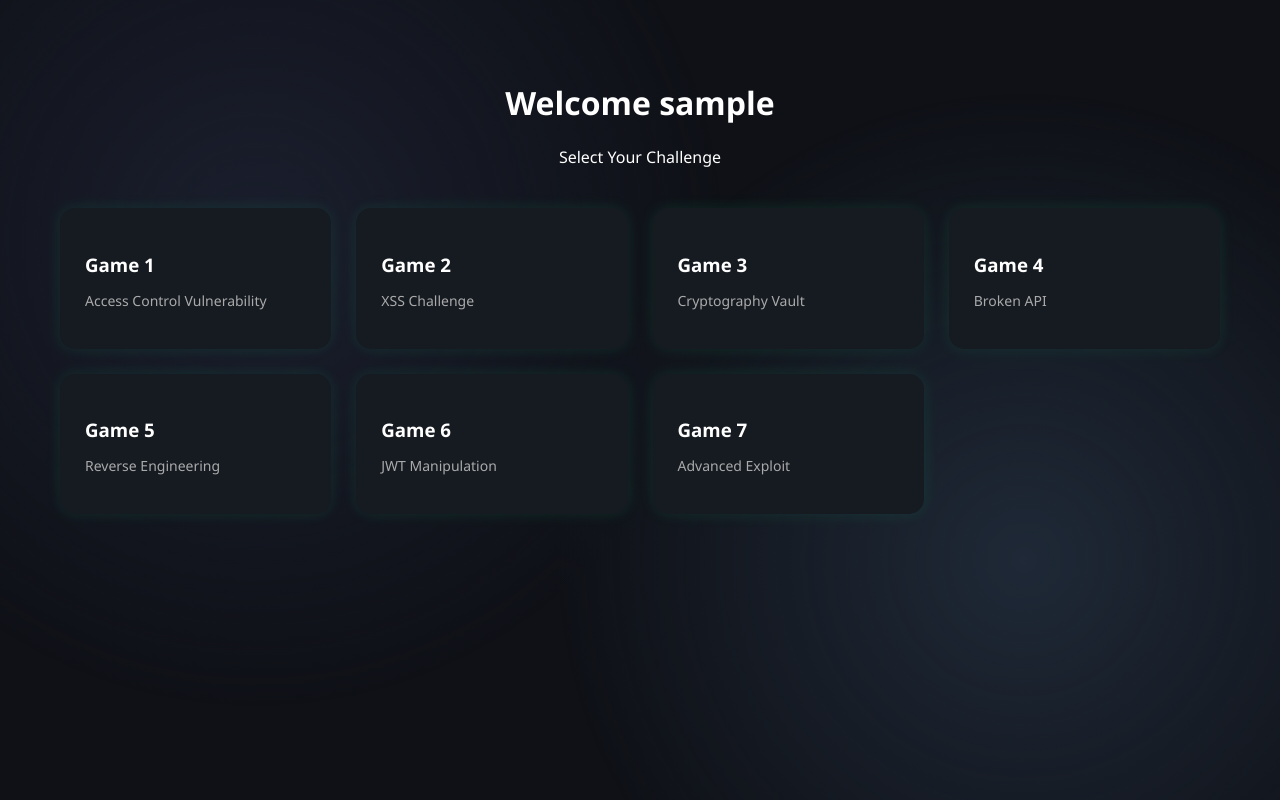
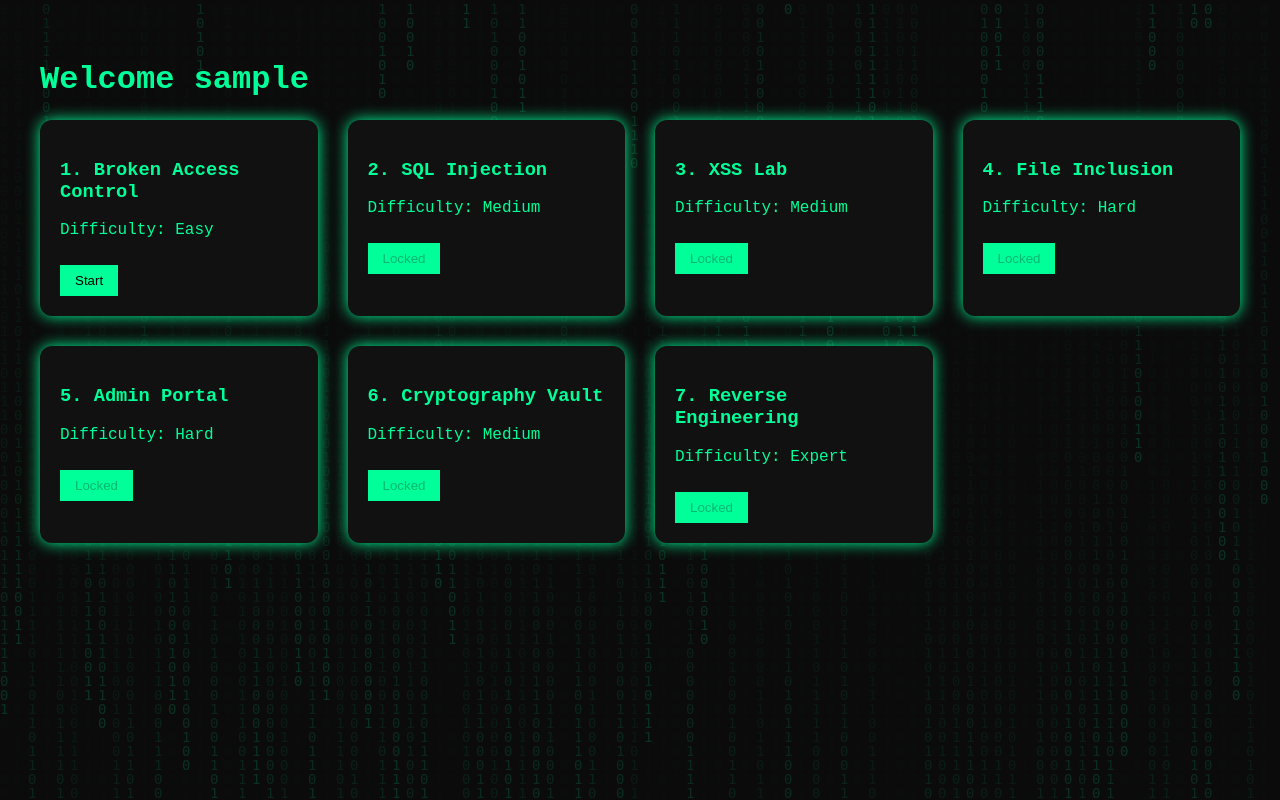
Before and after one commit to pavanmayamandiram-dotcom/ctf-web-challenge, a Flask app: page /dashboard in a window 1280 px wide. Run offline with Flask 3, Linux system fonts and the light colour scheme; the visitor is signed in with stand-in values (Sample User, id 1).

Commit message:
final ui update dark matrix neon version

```diff
--- a/app.py
+++ b/app.py
@@ -1,116 +1,49 @@
 from flask import Flask, render_template, request, redirect, session, make_response
-from flask_sqlalchemy import SQLAlchemy
 
 app = Flask(__name__)
-app.secret_key = "ultra_secret_key"
+app.secret_key = "supersecretkey"
 
-app.config['SQLALCHEMY_DATABASE_URI'] = 'sqlite:///ctf.db'
-app.config['SQLALCHEMY_TRACK_MODIFICATIONS'] = False
+users = {}
 
-db = SQLAlchemy(app)
-
-# ---------------- DATABASE ----------------
-
-class User(db.Model):
-    id = db.Column(db.Integer, primary_key=True)
-    username = db.Column(db.String(100), unique=True, nullable=False)
-    password = db.Column(db.String(100), nullable=False)
-
-with app.app_context():
-    db.create_all()
-
-# ---------------- ROUTES ----------------
-
-@app.route("/")
-def home():
-    return redirect("/login")
-
-# -------- REGISTER --------
-
-@app.route("/register", methods=["GET", "POST"])
-def register():
-    if request.method == "POST":
-        username = request.form["username"]
-        password = request.form["password"]
-
-        if User.query.filter_by(username=username).first():
-            return "User already exists"
-
-        new_user = User(username=username, password=password)
-        db.session.add(new_user)
-        db.session.commit()
-        return redirect("/login")
-
-    return render_template("register.html")
-
-# -------- LOGIN --------
-
-@app.route("/login", methods=["GET", "POST"])
+@app.route("/", methods=["GET", "POST"])
 def login():
     if request.method == "POST":
         username = request.form["username"]
         password = request.form["password"]
 
-        user = User.query.filter_by(username=username, password=password).first()
-
-        if user:
-            session["user"] = username
+        if username in users and users[username] == password:
+            session["username"] = username
             return redirect("/dashboard")
         else:
-            return "Invalid username or password"
+            return render_template("login.html", error="Invalid username or password")
 
     return render_template("login.html")
 
-# -------- DASHBOARD --------
+@app.route("/register", methods=["GET", "POST"])
+def register():
+    if request.method == "POST":
+        users[request.form["username"]] = request.form["password"]
+        return redirect("/")
+    return render_template("register.html")
 
 @app.route("/dashboard")
 def dashboard():
-    if "user" not in session:
-        return redirect("/login")
-
-    return render_template("dashboard.html", user=session["user"])
-
-# -------- GAME 1 (VULNERABLE) --------
+    if "username" not in session:
+        return redirect("/")
+    return render_template("dashboard.html")
 
 @app.route("/game1")
 def game1():
-    if "user" not in session:
-        return redirect("/login")
-
     role = request.cookies.get("role")
 
-    if role == "admin":
-        return "FLAG{cookie_admin_access_success}"
-    else:
-        response = make_response(render_template("game1.html"))
+    is_admin = role == "admin"
+
+    response = make_response(render_template("game1.html", is_admin=is_admin))
+
+    if not role:
         response.set_cookie("role", "guest")
-        return response
 
-# -------- OTHER GAMES --------
-
-@app.route("/game2")
-def game2():
-    return render_template("game2.html")
-
-@app.route("/game3")
-def game3():
-    return render_template("game3.html")
-
-@app.route("/game4")
-def game4():
-    return render_template("game4.html")
-
-@app.route("/game5")
-def game5():
-    return render_template("game5.html")
-
-@app.route("/game6")
-def game6():
-    return render_template("game6.html")
-
-@app.route("/game7")
-def game7():
-    return render_template("game7.html")
+    return response
 
 if __name__ == "__main__":
     app.run()
--- a/static/css/style.css
+++ b/static/css/style.css
@@ -1,124 +1,95 @@
-/* GLOBAL */
-
 body {
     margin: 0;
-    font-family: 'Segoe UI', sans-serif;
-    background: #0f1117;
-    color: #ffffff;
+    font-family: 'Courier New', monospace;
+    background: #0d0d0d;
+    color: #00ff99;
     overflow-x: hidden;
 }
 
-/* DARK BACKGROUND EFFECT */
-
-.background {
+/* MATRIX CANVAS */
+canvas {
     position: fixed;
-    width: 100%;
-    height: 100%;
-    background: radial-gradient(circle at 20% 30%, #1b1f2e, transparent 40%),
-                radial-gradient(circle at 80% 70%, #1f2937, transparent 40%);
+    top: 0;
+    left: 0;
     z-index: -1;
+    opacity: 0.15;   /* Slightly visible like you asked */
 }
 
-/* CONTAINER */
-
-.container {
-    width: 100%;
-    min-height: 100vh;
+/* LOGIN CARD */
+.login-container {
     display: flex;
-    justify-content: center;
+    justify-content: space-around;
     align-items: center;
+    height: 100vh;
 }
 
-/* LOGIN BOX */
-
 .login-box {
-    background: #161b22;
+    background: #111;
     padding: 40px;
-    border-radius: 15px;
+    border-radius: 10px;
+    box-shadow: 0 0 20px #00ff99;
     width: 350px;
-    box-shadow: 0 0 25px rgba(0,255,150,0.2);
-    text-align: center;
 }
 
-.login-box h2 {
-    margin-bottom: 20px;
+.login-box input {
+    width: 100%;
+    padding: 10px;
+    margin: 10px 0;
+    background: #000;
+    border: 1px solid #00ff99;
+    color: #00ff99;
 }
 
-input {
+.login-box button {
     width: 100%;
-    padding: 12px;
-    margin: 10px 0;
-    border-radius: 8px;
+    padding: 10px;
+    background: #00ff99;
     border: none;
-    background: #0f1117;
-    color: white;
-}
-
-button {
-    width: 100%;
-    padding: 12px;
-    margin-top: 15px;
-    border-radius: 8px;
-    border: none;
-    background: #00ff99;
     color: black;
     font-weight: bold;
     cursor: pointer;
+}
+
+.error {
+    color: red;
+    margin-top: 10px;
+}
+
+/* DASHBOARD GRID */
+.dashboard-container {
+    padding: 40px;
+}
+
+.challenge-grid {
+    display: grid;
+    grid-template-columns: repeat(auto-fit, minmax(250px, 1fr));
+    gap: 30px;
+}
+
+.challenge-card {
+    background: #111;
+    padding: 20px;
+    border-radius: 12px;
+    box-shadow: 0 0 15px #00ff99;
     transition: 0.3s;
 }
 
-button:hover {
-    background: #00cc77;
+.challenge-card:hover {
+    transform: scale(1.05);
+    box-shadow: 0 0 25px #00ff99;
 }
 
-/* ERROR MESSAGE */
-
-.error {
-    color: #ff4d4d;
-    font-weight: bold;
-    margin-bottom: 10px;
+.challenge-card button {
+    margin-top: 10px;
+    padding: 8px 15px;
+    background: #00ff99;
+    border: none;
+    cursor: pointer;
 }
 
-/* DASHBOARD */
-
-.dashboard-container {
-    padding: 60px;
+/* FLAG STYLE */
+.flag {
+    font-size: 24px;
+    color: #00ff99;
+    text-shadow: 0 0 15px #00ff99;
 }
-
-.dashboard-title {
-    text-align: center;
-    margin-bottom: 40px;
-}
-
-/* GAME CARDS */
-
-.game-grid {
-    display: grid;
-    grid-template-columns: repeat(auto-fit, minmax(250px, 1fr));
-    gap: 25px;
-}
-
-.game-card {
-    background: #161b22;
-    padding: 25px;
-    border-radius: 15px;
-    transition: 0.3s;
-    cursor: pointer;
-    text-decoration: none;
-    color: white;
-    box-shadow: 0 0 15px rgba(0,255,150,0.1);
-}
-
-.game-card:hover {
-    transform: translateY(-5px);
-    box-shadow: 0 0 25px rgba(0,255,150,0.4);
-}
-
-.game-card h3 {
-    margin-bottom: 10px;
-}
-
-.game-card p {
-    font-size: 14px;
-    color: #aaaaaa;
-}
--- /dev/null
+++ b/static/js/matrix.js
@@ -0,0 +1,31 @@
+const canvas = document.createElement("canvas");
+document.body.appendChild(canvas);
+const ctx = canvas.getContext("2d");
+
+canvas.width = window.innerWidth;
+canvas.height = window.innerHeight;
+
+const letters = "01";
+const fontSize = 14;
+const columns = canvas.width / fontSize;
+const drops = Array(Math.floor(columns)).fill(1);
+
+function draw() {
+    ctx.fillStyle = "rgba(0,0,0,0.05)";
+    ctx.fillRect(0, 0, canvas.width, canvas.height);
+
+    ctx.fillStyle = "#00ff99";
+    ctx.font = fontSize + "px monospace";
+
+    for (let i = 0; i < drops.length; i++) {
+        const text = letters[Math.floor(Math.random() * letters.length)];
+        ctx.fillText(text, i * fontSize, drops[i] * fontSize);
+
+        if (drops[i] * fontSize > canvas.height && Math.random() > 0.95)
+            drops[i] = 0;
+
+        drops[i]++;
+    }
+}
+
+setInterval(draw, 50);
--- a/templates/dashboard.html
+++ b/templates/dashboard.html
@@ -1,52 +1,64 @@
-{% extends "base.html" %}
-{% block content %}
+<!DOCTYPE html>
+<html>
+<head>
+    <title>Dashboard</title>
+    <link rel="stylesheet" href="{{ url_for('static', filename='css/style.css') }}">
+</head>
+<body>
+
+<script src="{{ url_for('static', filename='js/matrix.js') }}"></script>
 
 <div class="dashboard-container">
 
-    <div class="dashboard-title">
-        <h1>Welcome {{ user }}</h1>
-        <p>Select Your Challenge</p>
-    </div>
+    <h1>Welcome {{ session['username'] }}</h1>
 
-    <div class="game-grid">
+    <div class="challenge-grid">
 
-        <a href="/game1" class="game-card">
-            <h3>Game 1</h3>
-            <p>Access Control Vulnerability</p>
-        </a>
+        <div class="challenge-card">
+            <h3>1. Broken Access Control</h3>
+            <p>Difficulty: Easy</p>
+            <a href="/game1"><button>Start</button></a>
+        </div>
 
-        <a href="/game2" class="game-card">
-            <h3>Game 2</h3>
-            <p>XSS Challenge</p>
-        </a>
+        <div class="challenge-card">
+            <h3>2. SQL Injection</h3>
+            <p>Difficulty: Medium</p>
+            <button disabled>Locked</button>
+        </div>
 
-        <a href="/game3" class="game-card">
-            <h3>Game 3</h3>
-            <p>Cryptography Vault</p>
-        </a>
+        <div class="challenge-card">
+            <h3>3. XSS Lab</h3>
+            <p>Difficulty: Medium</p>
+            <button disabled>Locked</button>
+        </div>
 
-        <a href="/game4" class="game-card">
-            <h3>Game 4</h3>
-            <p>Broken API</p>
-        </a>
+        <div class="challenge-card">
+            <h3>4. File Inclusion</h3>
+            <p>Difficulty: Hard</p>
+            <button disabled>Locked</button>
+        </div>
 
-        <a href="/game5" class="game-card">
-            <h3>Game 5</h3>
-            <p>Reverse Engineering</p>
-        </a>
+        <div class="challenge-card">
+            <h3>5. Admin Portal</h3>
+            <p>Difficulty: Hard</p>
+            <button disabled>Locked</button>
+        </div>
 
-        <a href="/game6" class="game-card">
-            <h3>Game 6</h3>
-            <p>JWT Manipulation</p>
-        </a>
+        <div class="challenge-card">
+            <h3>6. Cryptography Vault</h3>
+            <p>Difficulty: Medium</p>
+            <button disabled>Locked</button>
+        </div>
 
-        <a href="/game7" class="game-card">
-            <h3>Game 7</h3>
-            <p>Advanced Exploit</p>
-        </a>
+        <div class="challenge-card">
+            <h3>7. Reverse Engineering</h3>
+            <p>Difficulty: Expert</p>
+            <button disabled>Locked</button>
+        </div>
 
     </div>
 
 </div>
 
-{% endblock %}
+</body>
+</html>
```
Also changed, not shown: templates/game1.html (+21 -10 lines), templates/login.html (+24 -14 lines).
